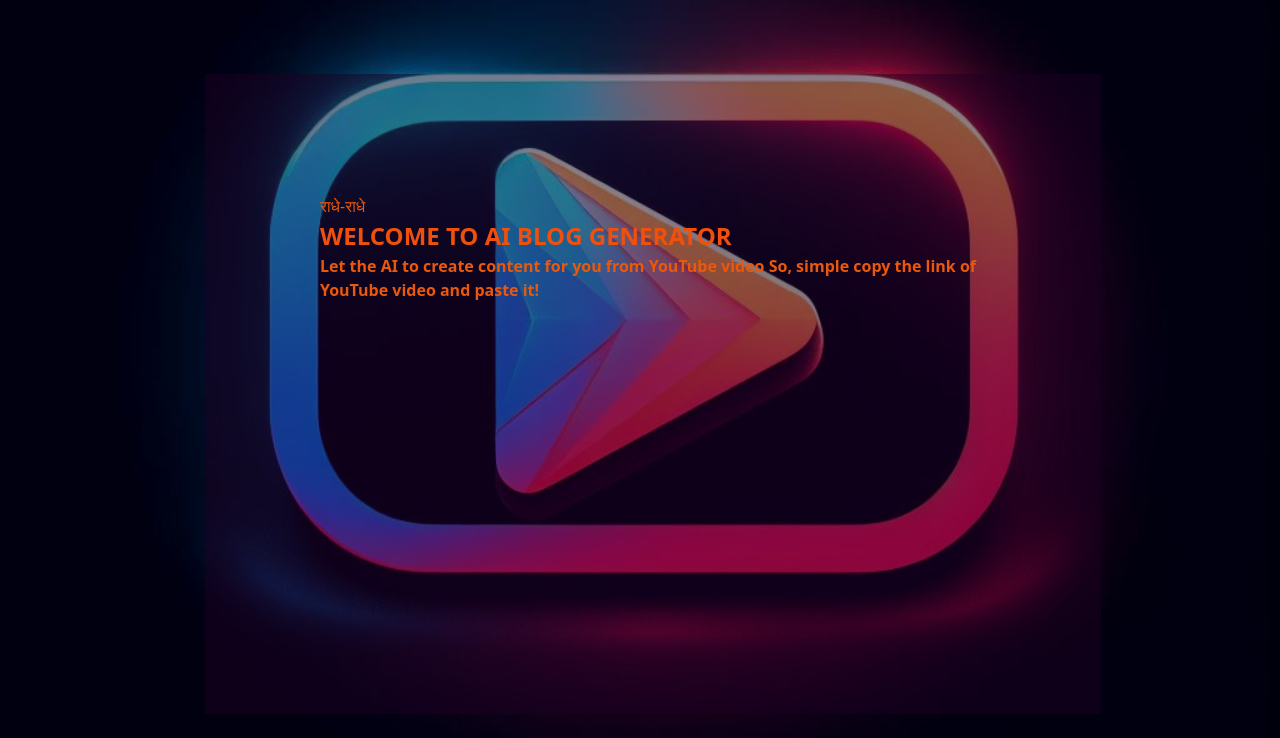
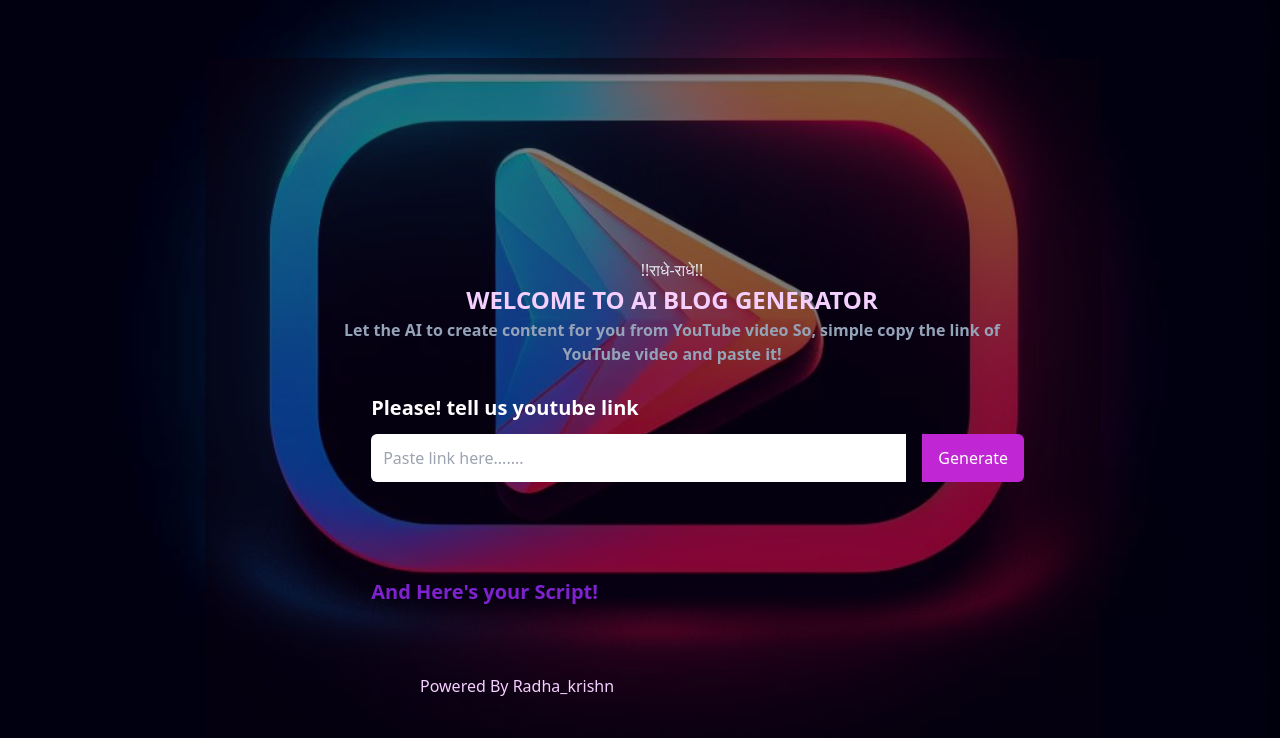
Before and after one commit to komalbansal21/tube2text, a plain HTML site: page index.html in a window 1280 px wide. Shown: the part 102-840 px from the top of the page. Drawn offline with nearby package versions, Linux system fonts and the light colour scheme.

Commit message:
paste_link

```diff
--- a/index.html
+++ b/index.html
@@ -25,11 +25,11 @@
         }
         #overlay {
             position: absolute;
-            top:22%;
+            top:20%;
             left: 16%;
             width: 70%;
-            height: 80%;
-            background-color: rgba(29, 0, 34, 0.5); /*Adjust the transparency here (0.5 for 50% opacity)*/
+            height: 85%;
+            background-color: rgba(11, 0, 14, 0.5); /*Adjust the transparency here (0.5 for 50% opacity)*/
             z-index: 0; /* Ensure the overlay stays on top of other content */
 
         }
@@ -67,18 +67,21 @@
     animation: glow 1s infinite alternate; /* Animation for glowing effect */
     cursor: pointer; /* Optional: Change cursor to pointer on hover */
     text-decoration-color: #10b981;
-    text-underline-offset: 3px;
+
 }
 .overlay-text{
     z-index: 10;
     position:absolute;
-    top: 37%;
+    top: 45%;
     right: 20%;
     left: 25%;
-
-
-
 }
+.overlay-text1{
+    z-index: 10;
+    position:absolute;
+    top: 62%;
+    right: 20%;
+    left: 29%;}
 
     </style>
 </head>
@@ -86,23 +89,44 @@
     <nav>
         <img id="logo" src="logo-rbg.png" alt="Your Logo">
         <ul class="nav-links">
-             <li><a href="#">Saved</a><i class="fab fa-Saved"></i></li>
+             <li><a href="#">Saved</a></li>
             <li><a href="#">Logout</a></li> <!-- Logout option -->
         </ul>
     </nav>
-    <div>
-        <div>
-            <div class="overlay-text">
-                <h6  class="text-orange-600 ">राधे-राधे</h6>
-                <h1 class="glowing font-bold"> WELCOME TO AI BLOG GENERATOR </h1>
-                <p class="text-pretty text-orange-600 font-semibold">
+         <div class="overlay-text">
+                <h6  class="text-slate-200 left:40% text-center">!!राधे-राधे!!</h6>
+                <h1 class="glowing text-fuchsia-200 font-bold text-center"> WELCOME TO AI BLOG GENERATOR </h1>
+                <p class="text-pretty text-slate-400 font-semibold text-center text-nowrap">
                     Let the AI to create content for you from YouTube video
                     So, simple copy the link of YouTube video and paste it!
                 </p>
             </div>
-        </div>
-    </div>
+         <div class="overlay-text1">
+            <h6 class="text-xl mb-3 font-semibold text-white">Please! tell us youtube link</h6>
+            <div class="flex space-x-4">
+                <input id="youtubeLink" type="url" placeholder="Paste link here......." class="flex grow p-3 border-purple-400 rounded-l-md">
+                <button id="generateBlogButton" class="bg-fuchsia-600 text-white p-3 px-4 py-2 rounded-r-md hover:bg-fuchsia-700 transition:color">Generate</button>
+            </div>
+            <div>
+                <section class="mt-24">
+                    <h2 class="text-xl mb-4 font-semibold text-purple-700">
+                        And Here's your Script!
+                    </h2>
+                    <div id="blogContent" class="mt4 text-white space-y-4"></div>
+                </section>
+             </div>
+         </div>
+
+
+
+
+
+
+
 
     <div id="overlay"></div> <!-- Transparent overlay -->
+    <footer class="text-center text-fuchsia-200 fixed bottom-0 left-90 static">
+        <p class="text-center">Powered By Radha_krishn</p>
+    </footer>
 </body>
 </html>
```
